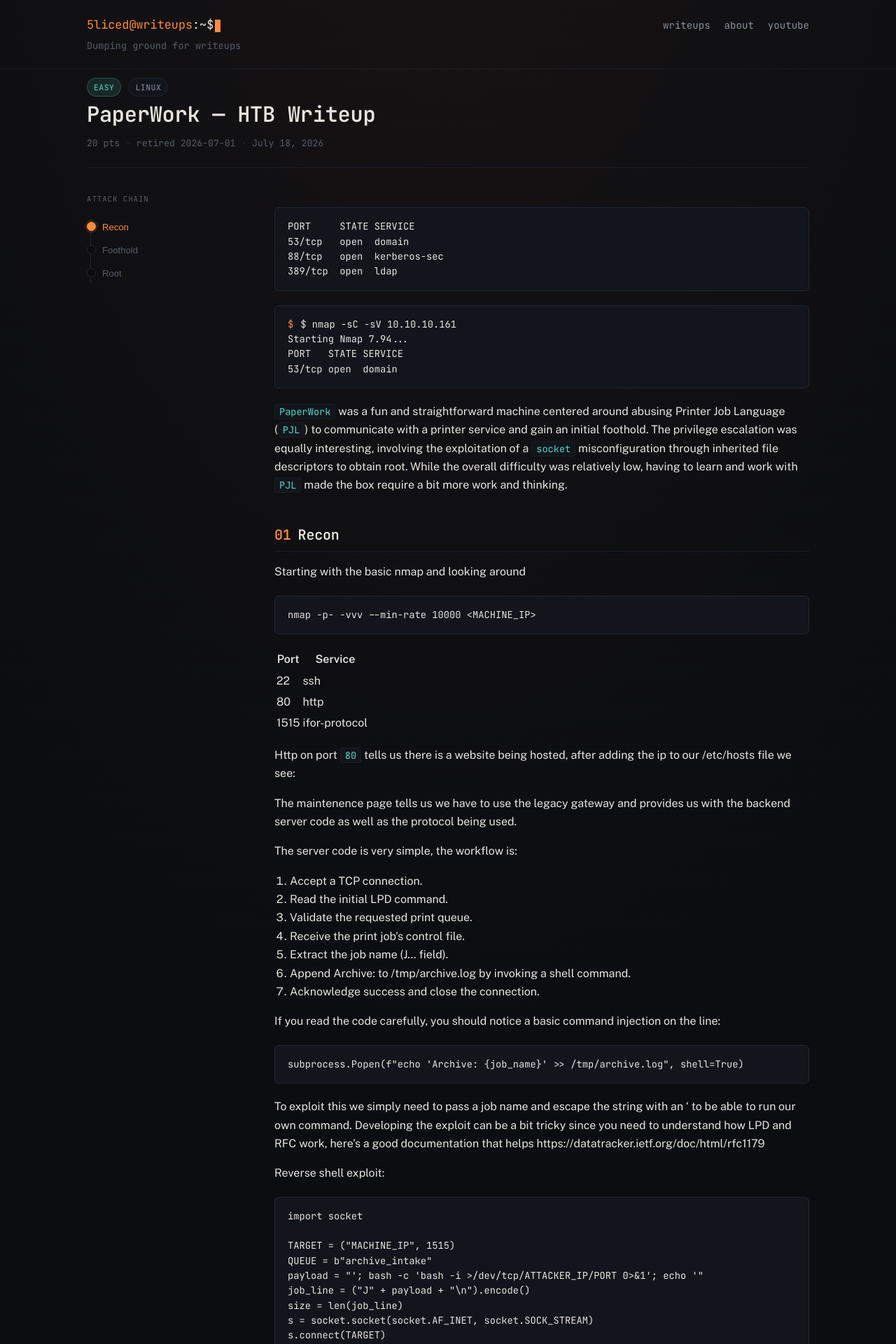
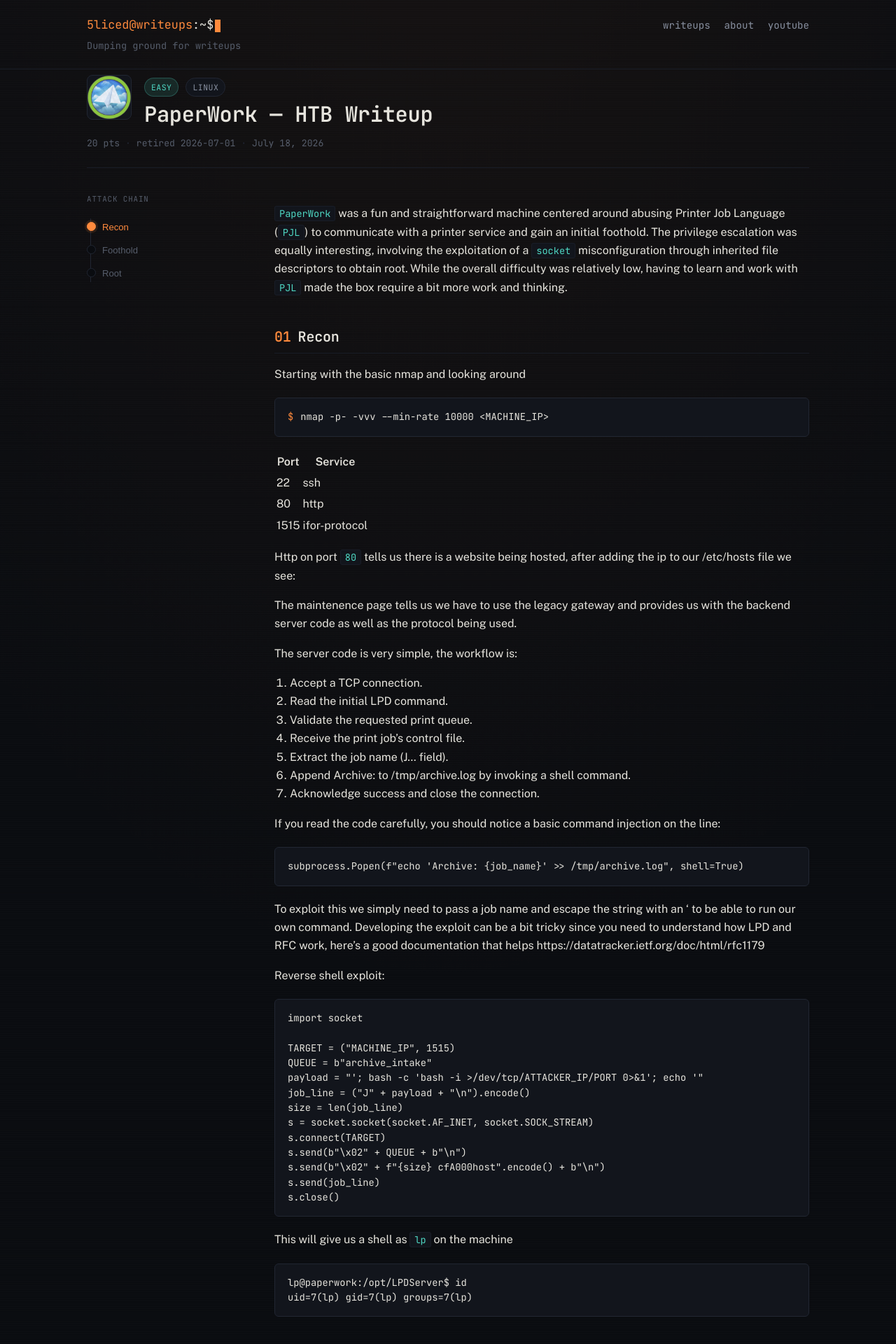
Before and after one commit to 5liced/5liced.github.io, a Jekyll site: the page built from _posts/2026-07-18-htb-paperwork.md, in a window 1280 px wide. Shown: the top 1920 px of the page at 70% size. Built offline with Jekyll 4.4.1, drawn with Linux system fonts in a browser that asks for light colours.

Commit message:
icon updates

````diff
--- a/_layouts/post.html
+++ b/_layouts/post.html
@@ -2,11 +2,18 @@
 layout: default
 ---
 <article>
-  <div class="box-meta-bar">
-    {% if page.difficulty %}<span class="badge badge-{{ page.difficulty | downcase }}">{{ page.difficulty }}</span>{% endif %}
-    {% if page.os %}<span class="badge badge-os">{{ page.os }}</span>{% endif %}
+  <div class="post-header">
+  {% if page.box_icon %}
+  <img class="post-icon" src="{{ page.box_icon | relative_url }}" alt="{{ page.box_name }} icon">
+  {% endif %}
+  <div>
+    <div class="box-meta-bar">
+      {% if page.difficulty %}<span class="badge badge-{{ page.difficulty | downcase }}">{{ page.difficulty }}</span>{% endif %}
+      {% if page.os %}<span class="badge badge-os">{{ page.os }}</span>{% endif %}
+    </div>
+    <h1 class="post-title">{{ page.title }}</h1>
   </div>
-  <h1 class="post-title">{{ page.title }}</h1>
+</div>
   <div class="post-subline">
     {% if page.points %}<span>{{ page.points }} pts</span>{% endif %}
     {% if page.retired %}<span>retired {{ page.retired }}</span>{% endif %}
--- a/_posts/2026-07-18-htb-paperwork.md
+++ b/_posts/2026-07-18-htb-paperwork.md
@@ -2,6 +2,7 @@
 layout: post
 title: "PaperWork — HTB Writeup"
 box_name: PaperWork
+box_icon: /assets/images/boxes/paperwork.png
 os: Linux
 difficulty: Easy
 points: 20
@@ -10,19 +11,7 @@ tags: [printer, sockets, daemon, python]
 ---
 
 
-```text
-PORT     STATE SERVICE
-53/tcp   open  domain
-88/tcp   open  kerberos-sec
-389/tcp  open  ldap
-```
 
-```console
-$ nmap -sC -sV 10.10.10.161
-Starting Nmap 7.94...
-PORT   STATE SERVICE
-53/tcp open  domain
-```
 
 
 `PaperWork` was a fun and straightforward machine centered around abusing Printer Job Language (`PJL`) to communicate with a printer service and gain an initial foothold. The privilege escalation was equally interesting, involving the exploitation of a `socket` misconfiguration through inherited file descriptors to obtain root. While the overall difficulty was relatively low, having to learn and work with `PJL` made the box require a bit more work and thinking.
@@ -31,7 +20,7 @@ PORT   STATE SERVICE
 
 Starting with the basic nmap and looking around
 
-```
+```console
 nmap -p- -vvv --min-rate 10000 <MACHINE_IP>
 ```
 
--- a/assets/css/main.css
+++ b/assets/css/main.css
@@ -163,14 +163,7 @@ code, pre {
   margin-bottom: 60px;
 }
 .listing-row {
-  display: grid;
-  grid-template-columns: 84px 1fr auto;
-  gap: 16px;
-  align-items: center;
-  padding: 14px 18px;
-  border-bottom: 1px solid var(--border-soft);
-  color: var(--text);
-  transition: background 0.15s ease;
+  grid-template-columns: 40px 84px 1fr auto; /* was: 84px 1fr auto */
 }
 .listing-row:last-child { border-bottom: none; }
 .listing-row:hover { background: var(--bg-card-hover); text-decoration: none; }
@@ -199,7 +192,46 @@ code, pre {
   color: var(--text-faint);
   white-space: nowrap;
 }
+.listing-icon {
+  display: flex;
+  align-items: center;
+  justify-content: center;
+}
+.listing-icon img {
+  width: 28px;
+  height: 28px;
+  border-radius: 4px;
+  object-fit: cover;
+  border: 1px solid var(--border);
+}
+.listing-icon-fallback {
+  width: 28px;
+  height: 28px;
+  border-radius: 4px;
+  border: 1px solid var(--border);
+  background: var(--bg-elevated);
+  color: var(--text-dim);
+  font-family: var(--mono);
+  font-size: 0.8rem;
+  display: flex;
+  align-items: center;
+  justify-content: center;
+}
 
+.post-header {
+  display: flex;
+  gap: 18px;
+  align-items: flex-start;
+}
+.post-icon {
+  width: 64px;
+  height: 64px;
+  border-radius: 8px;
+  object-fit: cover;
+  border: 1px solid var(--border);
+  background: var(--bg-elevated);
+  flex-shrink: 0;
+}
 /* =========================================================
    post — meta bar
    ========================================================= */
````
Also changed, not shown: _layouts/home.html (+7 -0 lines), assets/images/boxes/paperwork.png (added).
